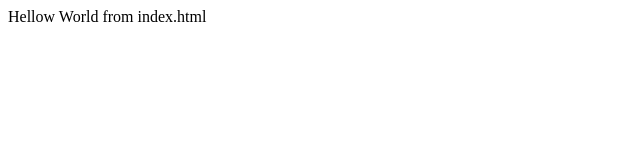
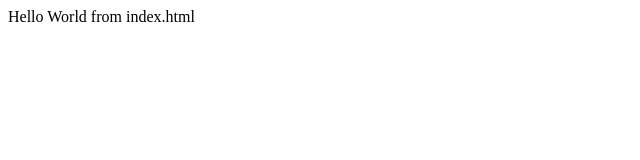
Before and after one commit to xydinesh/bitstarter, a website: page index.html in a window 1280 px wide. Shown: the full height of the page, 0-640 px from the left. Drawn offline with Linux system fonts and the light colour scheme.

Commit message:
correct a type

```diff
--- a/index.html
+++ b/index.html
@@ -1,5 +1,5 @@
 <html>
 <body>
-Hellow World from index.html
+Hello World from index.html
 </body>
 <html>
```
